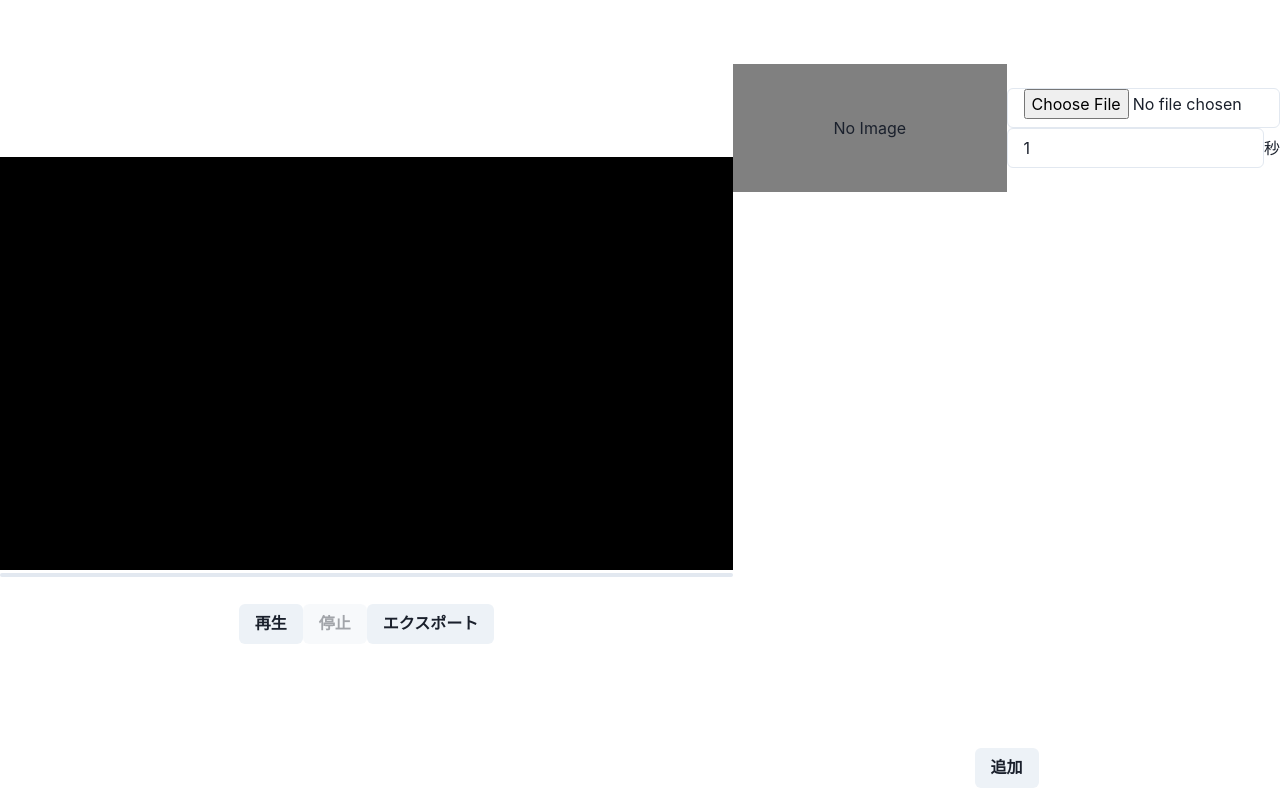
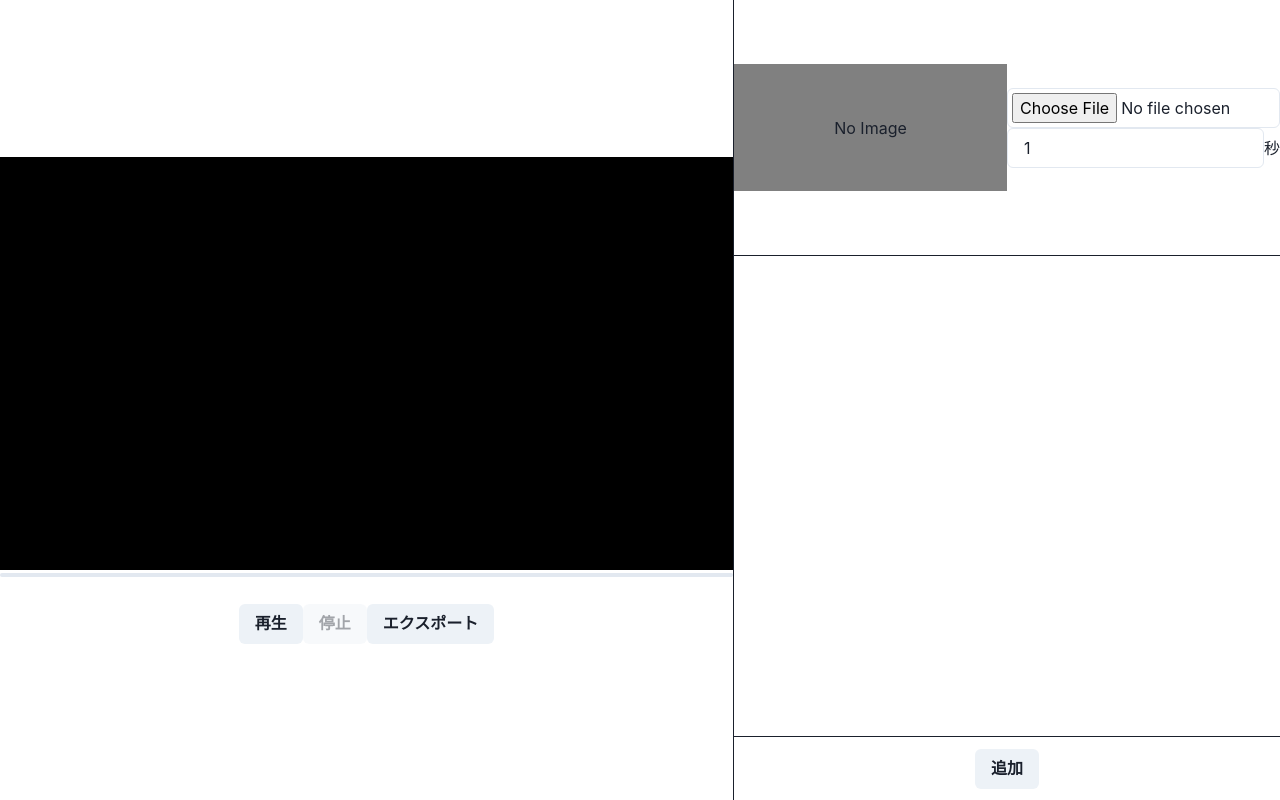
Before and after one commit to illionillion/simple-slideshow-editor, a React (Create React App) app: page / in a window 1280 px wide. Both pictures are taken after a click on the button "追加". Built offline with nearby package versions, Linux system fonts and the light colour scheme.

Commit message:
ボーダーつけた、スタイル変更

```diff
--- a/src/components/EditItem.tsx
+++ b/src/components/EditItem.tsx
@@ -1,4 +1,4 @@
-import { Box, Center, Image, Input, ListItem, Text } from "@chakra-ui/react";
+import { Center, Image, Input, ListItem, Text } from "@chakra-ui/react";
 import { ChangeEvent, Dispatch, FC, SetStateAction } from "react";
 import { editItemType } from "./TimecodeEditor";
 
@@ -40,7 +40,7 @@ const EditItem: FC<EditItemProps> = ({ item, setEditItems }) => {
     );
   };
   return (
-    <ListItem h="2xs">
+    <ListItem h="2xs" borderBottom="1px">
       <Center h="full">
         <Center flex={1} h="full">
           { item.image ? <Image w="fit-content" src={item.image && URL.createObjectURL(item.image)} /> : <Center w="full" h="50%" bg="gray">No Image</Center>}
@@ -51,6 +51,8 @@ const EditItem: FC<EditItemProps> = ({ item, setEditItems }) => {
             accept="image/*"
             placeholder="画像ファイルを選択"
             onChange={(e) => editImage(e)}
+            height="auto"
+            padding={1}
           />
           <Center>
             <Input
--- a/src/components/TimecodeEditor.tsx
+++ b/src/components/TimecodeEditor.tsx
@@ -25,13 +25,13 @@ const TimecodeEditor:FC<TimecodeEditorProps> = ({editItems,editItemsCount,setEdi
     );
   };
   return (
-    <Flex direction="column" h="full">
+    <Flex direction="column" h="full" borderLeft="1px">
       <List overflowY="scroll" h="full">
         {editItems?.map((item, index) => (
-          <EditItem key={index} item={item} setEditItems={setEditItems} />
+          <EditItem key={index} item={item} setEditItems={setEditItems}/>
         ))}
       </List>
-      <Center w="full" h="16" minH={16}>
+      <Center w="full" h="16" minH={16} borderTop="1px">
         <Button w="16" h="10" minH={10} m="auto" onClick={addEditorItem}>
           追加
         </Button>
```
